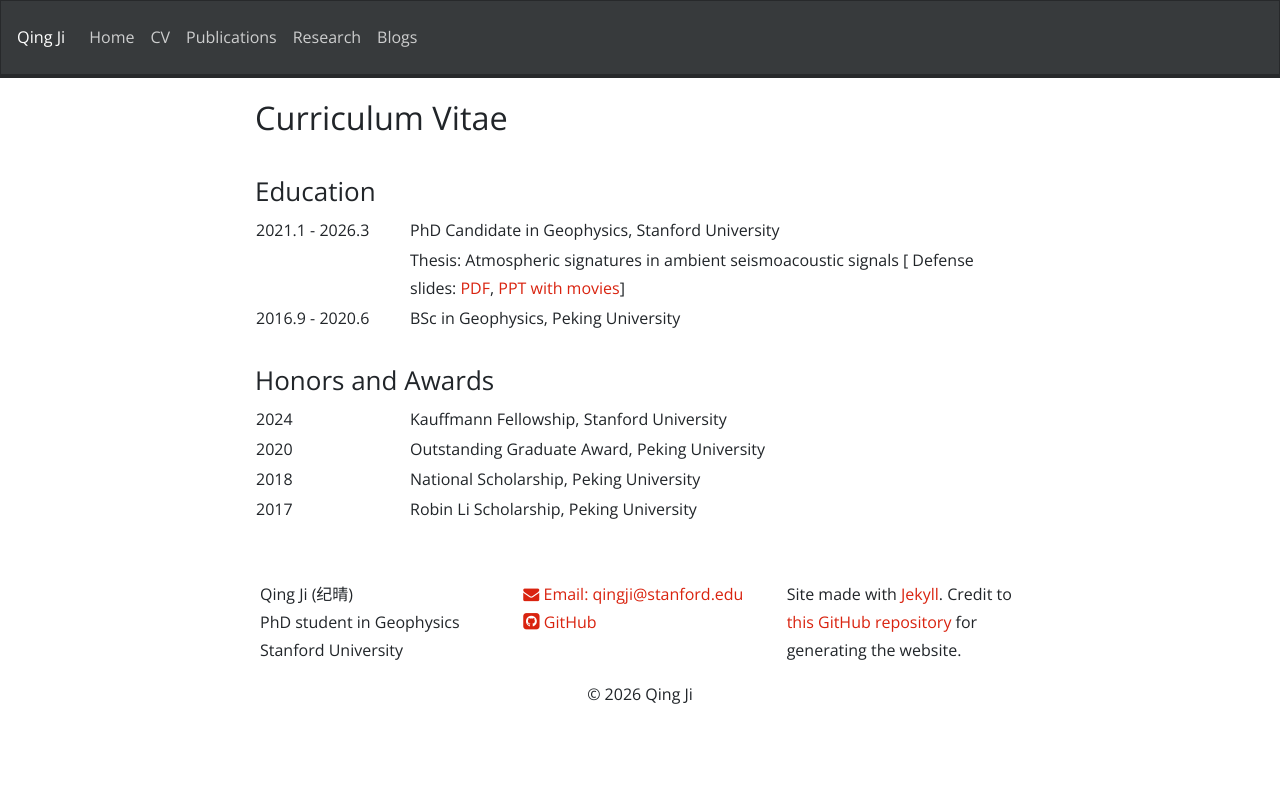
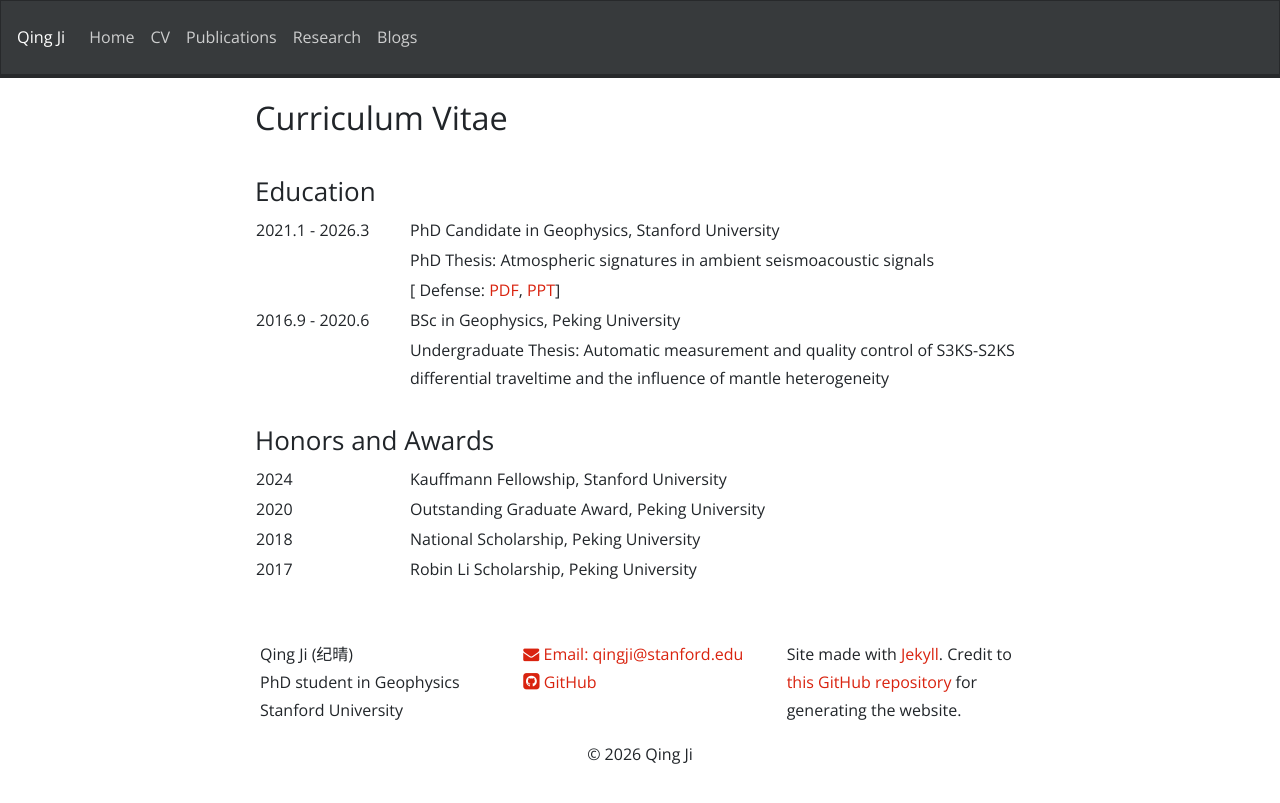
Before and after one commit to NickJi98/NickJi98.github.io, a Jekyll site: the page built from _pages/CV.md, in a window 1280 px wide. Shown: the top 803 px of the page. Built offline with Jekyll 4.4.1, drawn with Linux system fonts in a browser that asks for light colours; nearby versions of some CDN libraries; a style sheet for code colours, icons or effects is not loaded.

Commit message:
Update CV

```diff
--- a/_pages/CV.md
+++ b/_pages/CV.md
@@ -18,11 +18,19 @@ permalink: /CV/
   </tr>
   <tr>
     <td></td>
-    <td>Thesis: Atmospheric signatures in ambient seismoacoustic signals [ Defense slides: <a href="{{ site.url }}{{ site.baseurl }}/_data/talks/Ji_Defense_20260227.pdf" target="_blank">PDF</a>, <a href="https://drive.google.com/file/d/1y-qSfBII1agZS8bKsZt0KRkyhq9pijRx/view?usp=drive_link" target="_blank">PPT with movies</a>]</td>
+    <td>PhD Thesis: Atmospheric signatures in ambient seismoacoustic signals</td>
+  </tr>
+  <tr>
+    <td></td>
+    <td>[ Defense: <a href="{{ site.url }}{{ site.baseurl }}/_data/talks/Ji_Defense_20260227.pdf" target="_blank">PDF</a>, <a href="https://drive.google.com/file/d/1y-qSfBII1agZS8bKsZt0KRkyhq9pijRx/view?usp=drive_link" target="_blank">PPT</a>]</td>
   </tr>
   <tr>
     <td>2016.9 - 2020.6</td>
     <td>BSc in Geophysics, Peking University</td>
+  </tr>
+  <tr>
+    <td></td>
+    <td>Undergraduate Thesis: Automatic measurement and quality control of S3KS-S2KS differential traveltime and the influence of mantle heterogeneity</td>
   </tr>
 </table>
 
```
